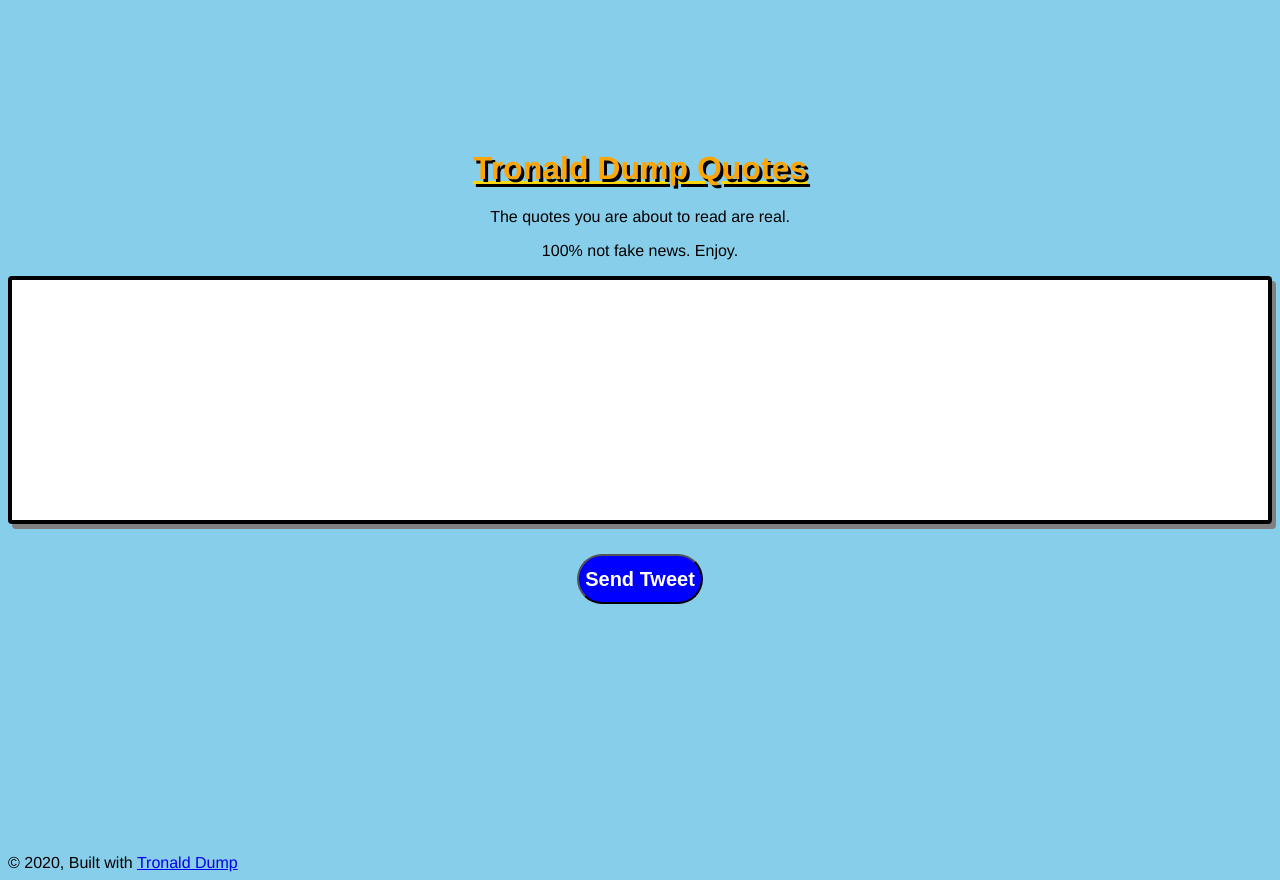
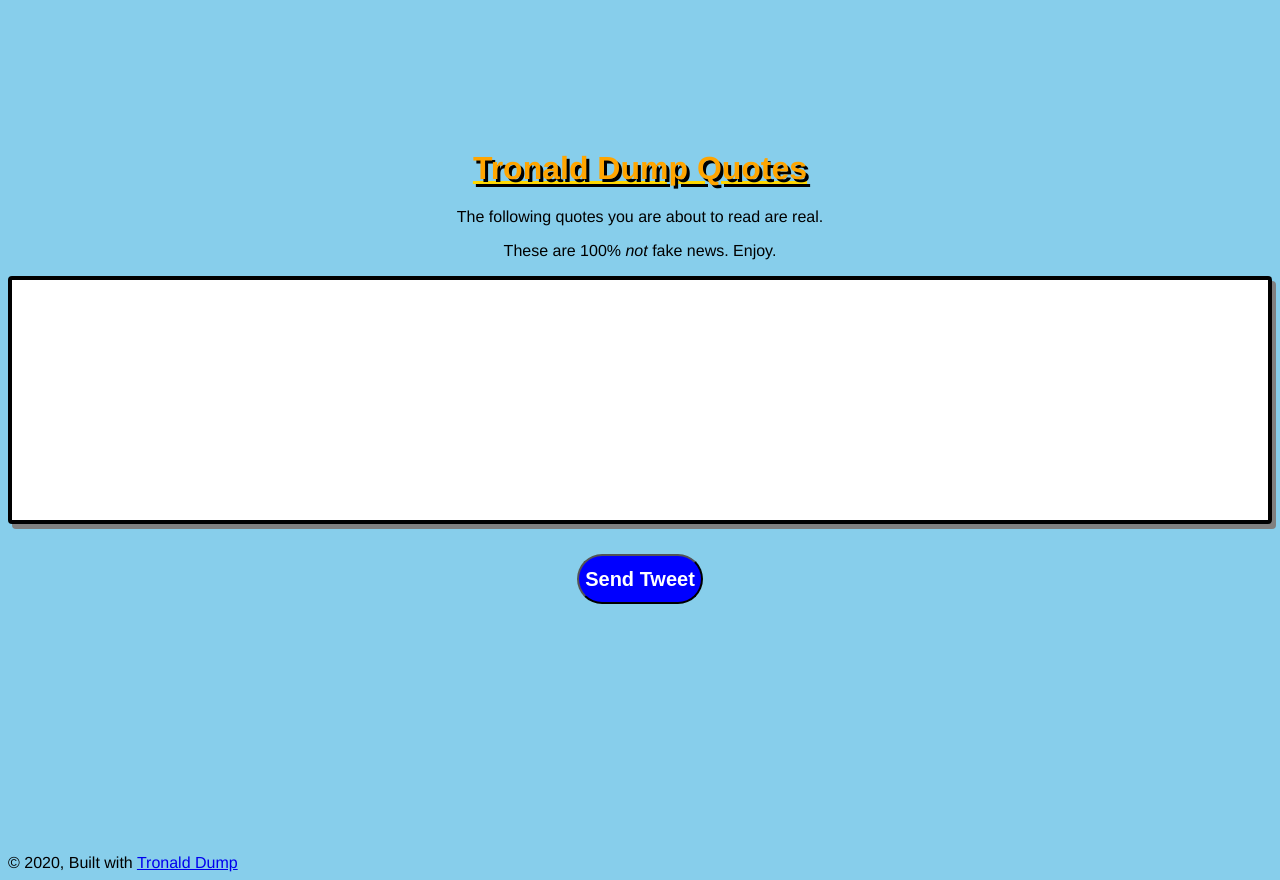
Before and after one commit to goomba5/tronald-dump, a Gatsby site: page / in a window 1280 px wide. Built offline with nearby package versions, Linux system fonts and the light colour scheme; Gatsby itself is replaced by a stand-in of ours.

Commit message:
updated tagline wording

```diff
--- a/src/pages/index.js
+++ b/src/pages/index.js
@@ -7,8 +7,8 @@ import SEO from "../components/seo"
 const IndexPage = () => (
   <Layout>
     <div className="tagline">
-    <p>The quotes you are about to read are real.</p>
-    <p>100% not fake news. Enjoy.</p>
+    <p>The following quotes you are about to read are real.</p>
+    <p> These are 100% <em>not</em> fake news. Enjoy.</p>
     </div>
     <SEO title="Home" />
     <Quote/>
```
